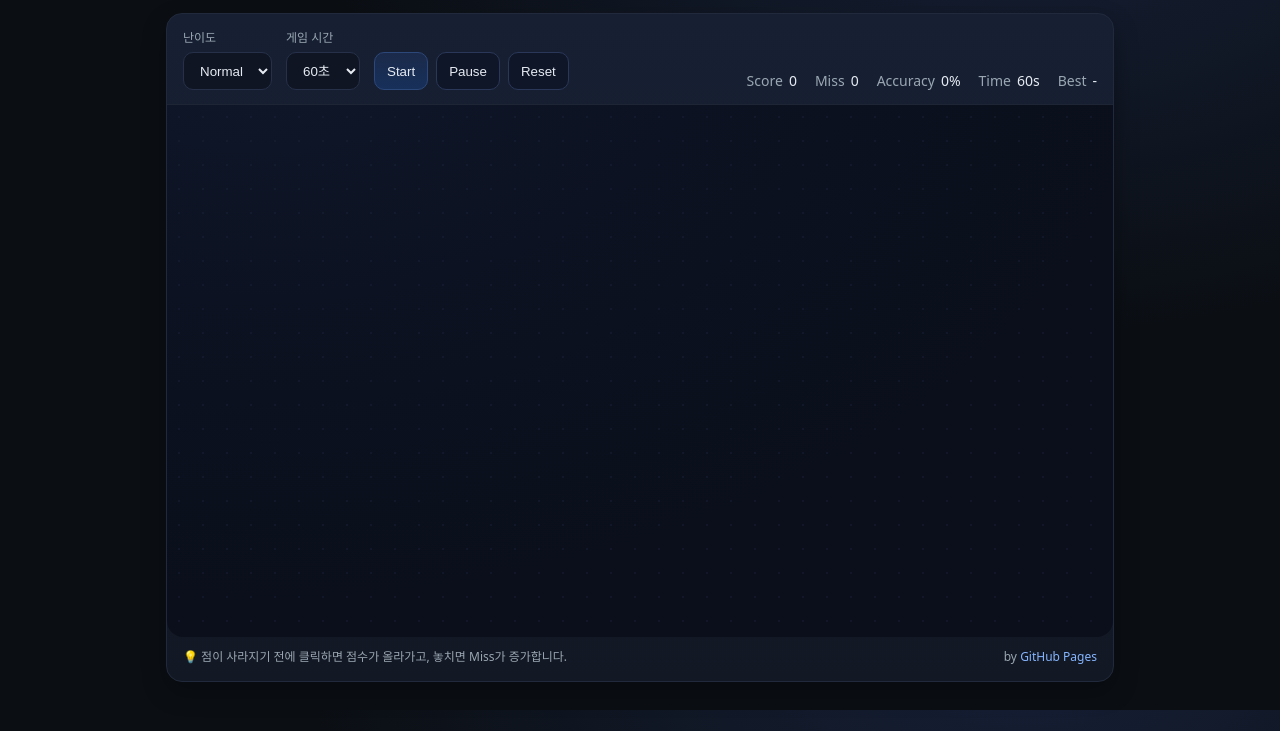
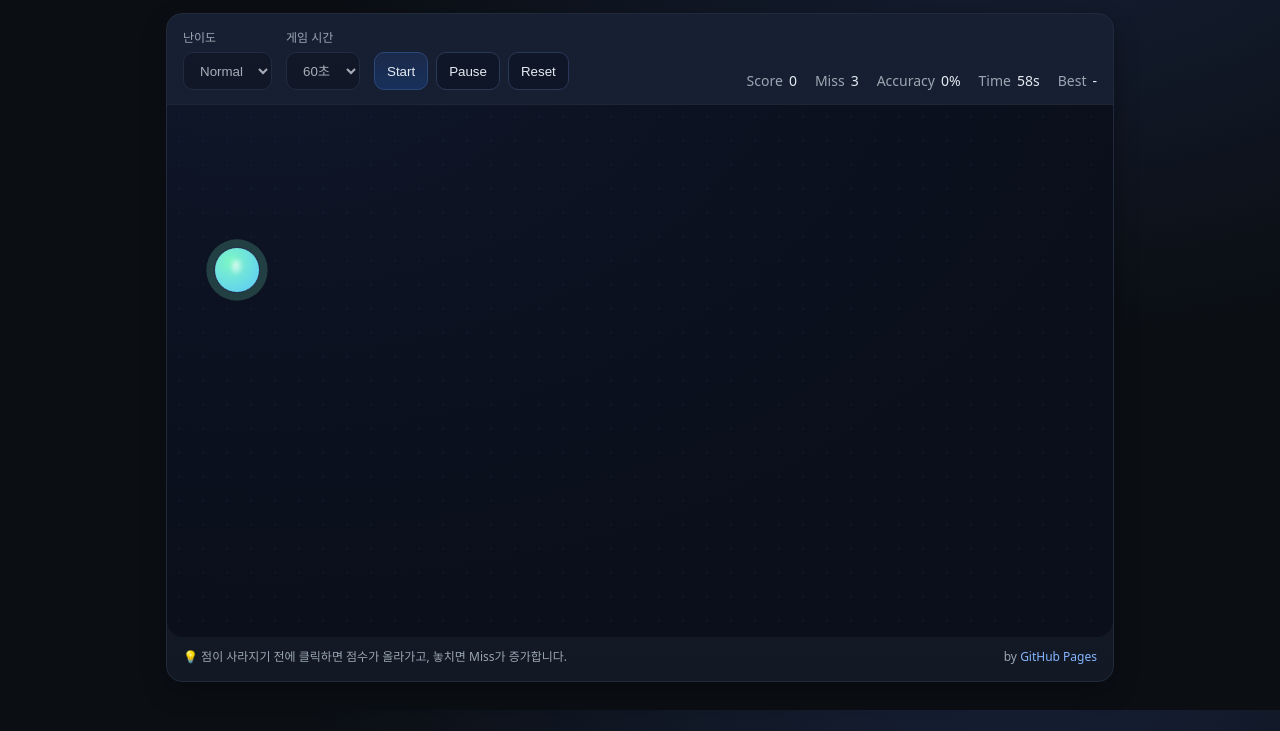
Before and after one commit to goof23498/clickthedot, a plain HTML site: page index.html in a window 1280 px wide. Both pictures are taken after a click on the button "Start". Shown: the part 69-800 px from the top of the page. Drawn offline with Linux system fonts and the light colour scheme.

Commit message:
gs코드
gs코드

```diff
--- /dev/null
+++ b/game.js
@@ -0,0 +1,103 @@
+// --- 요소 참조 ---
+const board = document.getElementById('board');
+const startBtn = document.getElementById('startBtn');
+const pauseBtn = document.getElementById('pauseBtn');
+const resetBtn = document.getElementById('resetBtn');
+const difficultySel = document.getElementById('difficulty');
+const durationSel = document.getElementById('duration');
+const scoreEl = document.getElementById('score');
+const missEl = document.getElementById('miss');
+const accEl = document.getElementById('acc');
+const timeEl = document.getElementById('time');
+const bestEl = document.getElementById('best');
+const toast = document.getElementById('toast');
+
+const DIFF = {
+  easy:   { size: 60, interval: 1200 },
+  normal: { size: 46, interval: 900 },
+  hard:   { size: 34, interval: 650 },
+  insane: { size: 28, interval: 500 }
+};
+
+let score=0, miss=0, timeLeft=+durationSel.value, running=false;
+let spawnTimer=null, countdownTimer=null, currentDot=null;
+
+// 최고점 키
+const bestKey = () => `ctd-best-${difficultySel.value}-${durationSel.value}`;
+const loadBest = () => bestEl.textContent = localStorage.getItem(bestKey()) || '-';
+const saveBestIfNeeded = () => {
+  const prev = +(localStorage.getItem(bestKey()) || 0);
+  if (score > prev) { localStorage.setItem(bestKey(), String(score)); loadBest(); showToast('🎉 New Best!'); }
+};
+
+function accuracy(){ const t=score+miss; return t? Math.round((score/t)*100) : 0; }
+function updateStats(){ scoreEl.textContent=score; missEl.textContent=miss; accEl.textContent=accuracy()+'%'; timeEl.textContent=timeLeft; }
+
+function showToast(msg){ toast.textContent=msg; toast.classList.add('show'); clearTimeout(showToast.t); showToast.t=setTimeout(()=>toast.classList.remove('show'),1400); }
+
+function stopTimers(){ clearInterval(spawnTimer); clearInterval(countdownTimer); spawnTimer=null; countdownTimer=null; }
+function removeDot(){ if(currentDot?.parentNode) currentDot.parentNode.removeChild(currentDot); currentDot=null; }
+
+function resetState(){
+  stopTimers(); running=false; score=0; miss=0; timeLeft=+durationSel.value;
+  difficultySel.disabled=false; durationSel.disabled=false;
+  removeDot(); loadBest(); updateStats();
+}
+
+function endGame(){ running=false; stopTimers(); removeDot(); saveBestIfNeeded(); difficultySel.disabled=false; durationSel.disabled=false; showToast(`끝! Score ${score} • Acc ${accuracy()}%`); }
+
+// 점 생성
+function spawnDot(){
+  if(!running) return;
+  if(currentDot) { miss++; updateStats(); removeDot(); }
+
+  const { size } = DIFF[difficultySel.value];
+  const rect = board.getBoundingClientRect();
+  const w = rect.width || board.clientWidth || 640;
+  const h = rect.height || board.clientHeight || 360;
+  const pad=8;
+  const left = Math.floor(pad + Math.random() * Math.max(w - size - pad, pad));
+  const top  = Math.floor(pad + Math.random() * Math.max(h - size - pad, pad));
+
+  const dot = document.createElement('button');
+  dot.type='button';
+  dot.className='dot pulse';
+  Object.assign(dot.style,{width:size+'px',height:size+'px',left:left+'px',top:top+'px'});
+  dot.setAttribute('aria-label','target dot');
+
+  // 클릭 처리
+  const hit = (e)=>{ e.preventDefault(); if(!running) return;
+    score++; updateStats(); dot.disabled=true; dot.style.transform='scale(.85)'; dot.style.opacity='.7';
+    setTimeout(()=>{ if(currentDot===dot) removeDot(); }, 40);
+  };
+  dot.addEventListener('click', hit, {passive:false});
+  dot.addEventListener('touchstart', hit, {passive:false});
+
+  removeDot();
+  board.appendChild(dot);
+  currentDot = dot;
+}
+
+// 시작/일시정지/리셋
+function startGame(){
+  if(running) return;
+  if(board.offsetHeight < 120) board.style.minHeight='420px'; // 레이아웃 보호
+  running = true; toast.classList.remove('show');
+  difficultySel.disabled=true; durationSel.disabled=true;
+  const { interval } = DIFF[difficultySel.value];
+  spawnTimer = setInterval(spawnDot, interval);
+  countdownTimer = setInterval(()=>{ timeLeft--; timeEl.textContent=timeLeft; if(timeLeft<=0) endGame(); },1000);
+  spawnDot();
+}
+function pauseGame(){ if(!running) return; running=false; stopTimers(); showToast('⏸ Paused'); }
+
+startBtn.addEventListener('click', ()=>{ if(timeLeft<=0) resetState(); startGame(); });
+pauseBtn.addEventListener('click', pauseGame);
+resetBtn.addEventListener('click', ()=>{ resetState(); showToast('리셋됨'); });
+difficultySel.addEventListener('change', resetState);
+durationSel.addEventListener('change', resetState);
+window.addEventListener('resize', ()=>{ if(currentDot) removeDot(); });
+document.addEventListener('visibilitychange', ()=>{ if(document.hidden && running) pauseGame(); });
+
+// 초기화
+loadBest(); updateStats();
--- a/index.html
+++ b/index.html
@@ -60,6 +60,9 @@
     }
   </style>
 </head>
+<script src="game.js" defer></script>
+</body>
+</html>
 <body>
   <div class="wrap">
     <header>
```
